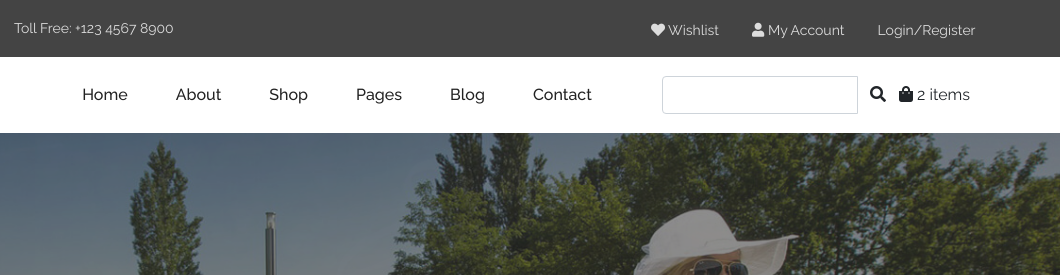
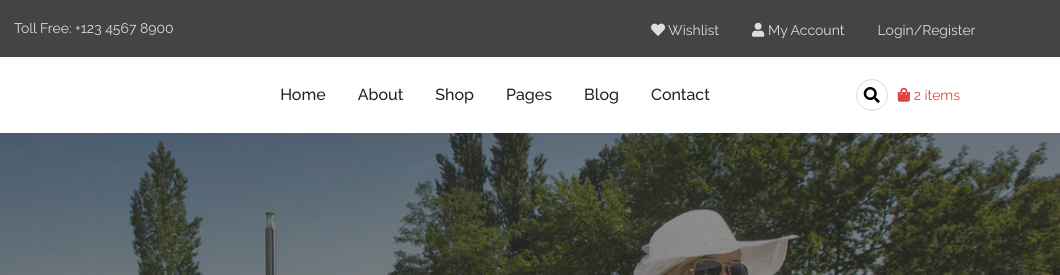
Before and after one commit to Nazmul-hasan69/E-buy, a plain HTML site: page index.html in a window 1280 px wide. Shown: the top 275 px of the page, 220-1280 px from the left. Drawn offline with nearby package versions, Linux system fonts and the light colour scheme.

Commit message:
some modifie

```diff
--- a/assets/css/style.css
+++ b/assets/css/style.css
@@ -127,7 +127,7 @@ img{
 /*header section end*/
 
 /*Navbar section start*/
-#main_menu ul li a{
+#navbar .main_menu ul li a{
     font-weight: 500;
     font-size: 16px;
     color: #222222;
@@ -138,10 +138,10 @@ img{
     -ms-transition: all linear .3s;
     -o-transition: all linear .3s;
 }
-#main_menu ul li a:hover{
+#navbar .main_menu ul li a:hover{
     color: var(--hlt-color);
 }
-#main_menu ul li a::before{
+#navbar .main_menu ul li a::before{
     position: absolute;
     content: '';
     width: 10px;
@@ -152,10 +152,10 @@ img{
     opacity: 0;
     transition: all linear .3s;
 }
-#main_menu ul li:hover a::before{
+#navbar .main_menu ul li:hover a::before{
     opacity: 1;
 }
-#main_menu ul li a::after{
+#navbar .main_menu ul li a::after{
     position: absolute;
     content: '';
     width: 22px;
@@ -166,8 +166,58 @@ img{
     opacity: 0;
     transition: all linear .3s;
 }
-#main_menu ul li:hover a::after{
+#navbar .main_menu ul li:hover a::after{
     opacity: 1;
+}
+
+#navbar .search_box{
+    position: absolute;
+    right: 100px;
+}
+#navbar .search_box .input_box{
+    width: 32px;
+    height: 32px;
+    border: 1px solid #dddddc;
+    position: relative;
+    transition: all linear 0.3s;
+    margin-right: 10px;
+    padding-bottom: 10px;
+    background: var(--white-color);
+    border-radius: 25px;
+    -webkit-border-radius: 25px;
+    -moz-border-radius: 25px;
+    -ms-border-radius: 25px;
+    -o-border-radius: 25px;
+}
+#navbar .search_box .input_box:hover{
+    width: 200px;
+}
+#navbar .search_box .input_box input{
+    width: 100%;
+    height: 100%;
+    border: none;
+    background: none;
+    padding: 0 40px 0 10px;
+    font-size: 14px;
+    text-transform: lowercase;
+    margin-top: 5px;
+}
+#navbar .search_box .input_box button{
+    background: none;
+    border: none;
+    position: absolute;
+    right: 0;
+    top: 0;
+    text-align: center;
+    width: 30px;
+    height: 30px;
+    line-height: 30px;
+}
+#navbar .search_box .cart_icon a{
+    color: var(--hlt-color);
+    text-decoration: none;
+    font-size: 14px;
+    line-height: 20px;
 }
 /*Navbar section end*/
 
@@ -408,6 +458,7 @@ img{
     -moz-transition: all linear .3s;
     -ms-transition: all linear .3s;
     -o-transition: all linear .3s;
+    overflow: hidden;
     opacity: 0;
 }
 .featured_item_thum:hover .featured_item_overly2{
@@ -507,25 +558,20 @@ img{
     padding-bottom: 5px;
 }
 
-.coun{
+#offer .offer_info .offer_count_down .count_down_item{
+    border: 1px solid #b2b2b2;
     width: 80px;
     height: 80px;
-    border: 1px solid #b2b2b2;
+    margin: 15px 15px 0;
+    padding-top: 8px;
 }
-.coun h2 span{
-    color: #444444;
+#offer .offer_info .offer_count_down .count_down_item span{
+    display: block;
+    text-align: center;
     font-size: 20px;
     font-weight: 500;
-    margin-bottom: 0;
-}
-.coun span{
-    color: #444444;
-    font-size: 20px;
-    font-weight: 500;
-}
-#offer .offer_count_down .count_down_item span{
-    display:block;
-    text-align:center;
+    text-transform: capitalize;
+    color: var(--fog-white-color);
 }
 /*offer section end*/
 
--- a/assets/js/app.js
+++ b/assets/js/app.js
@@ -19,10 +19,10 @@ $(function(){
   // Coutdown js
   $('.count_down').countdown('2021/12/12', function(event) {
     var $this = $(this).html(event.strftime(''
-      + '<div class="col-3"><div class="count_down_item"><div class= "coun"><h2><span>%d</span></h2><span>Days</span></div></div></div>'
-      + '<div class="col-3"><div class="count_down_item"><div class= "coun"><h2><span>%H</span></h2><span>Hours</span></div></div></div>'
-      + '<div class="col-3"><div class="count_down_item"><div class= "coun"><h2><span>%M</span></h2><span>Mins</span></div></div></div>'
-      + '<div class="col-3"><div class="count_down_item"><div class= "coun"><h2><span>%S</span></h2><span>Sec</span></div></div></div>'));
+      + '<div class="count_down_item col-md-3"><span>%d</span><span>Days</span></div>'
+      + '<div class="count_down_item col-md-3"><span>%H</span><span>Hours</span></div>'
+      + '<div class="count_down_item col-md-3"><span>%M</span><span>Mins</span></div>'
+      + '<div class="count_down_item col-md-3"><span>%S</span><span>Sec</span></div>'));
   });
 
   //latest js
--- a/index.html
+++ b/index.html
@@ -82,7 +82,7 @@
           </div>
         </div>
       </section>
-      <nav class="navbar navbar-expand-lg">
+      <nav id="navbar" class="navbar navbar-expand-lg">
         <div class="container">
           <a class="navbar-brand" href="#">
             <img src="assets/images/logo.png" alt="" />
@@ -90,37 +90,39 @@
           <button type="button" class="navbar-toggler" data-bs-toggle="collapse" data-bs-target="#main_menu">
             <span class="navbar-toggler-icon"></span>
           </button>
-          <div class="collapse navbar-collapse" id="main_menu">
+          <div class="collapse navbar-collapse main_menu" id="main_menu">
             <ul class="navbar-nav mx-auto">
-              <li class="nav-item px-3">
+              <li class="nav-item px-2">
                 <a href="#" class="nav-link">Home</a>
               </li>
-              <li class="nav-item px-3">
+              <li class="nav-item px-2">
                 <a href="#" class="nav-link">About</a>
               </li>
-              <li class="nav-item px-3">
+              <li class="nav-item px-2">
                 <a href="#" class="nav-link">Shop</a>
               </li>
-              <li class="nav-item px-3">
+              <li class="nav-item px-2">
                 <a href="#" class="nav-link">Pages</a>
               </li>
-              <li class="nav-item px-3">
+              <li class="nav-item px-2">
                 <a href="#" class="nav-link">Blog</a>
               </li>
-              <li class="nav-item px-3">
+              <li class="nav-item px-2">
                 <a href="#" class="nav-link">Contact</a>
               </li>
             </ul>
-            <div class="search_cart d-flex align-items-center">
-              <div class="input-group search_box w-75">
-                <input type="text" class="form-control" />
-                <button class="btn">
-                  <i class="fas fa-search"></i>
-                </button>
-              </div>
-              <div class="cart_icon w-25">
-                <i class="fas fa-shopping-bag"></i>
-                2 items
+            <div class="search_box d-none d-lg-block">
+              <div class="d-flex flex-wrap align-items-center">
+                <div class="input_box">
+                  <input type="text" class="form-control" placeholder="Search">
+                  <button type="submit"><i class="fa fa-search"></i></button>
+                </div>
+                <div class="cart_icon">
+                  <a href="index.html">
+                    <i class="fa fa-shopping-bag"></i>
+                    2 items
+                  </a>
+                </div>
               </div>
             </div>
           </div>
@@ -564,10 +566,10 @@
                 <h3>NEW PRODUCT</h3>
                 <h2>MICROSOFT SURFACE PRO</h2>
                 <p>Lorem Ipsum is simply dummy text of the printing and typesetting industry. Loremsum has been the industry's standard dummy text ever since the 1500s, when an unknown printer took a galley of type and scrambled it to make a type specimen book. It hasived not only five centuries, with the release of Letraset sheets.</p>
-              </div>
-              <div class="offer_count_down">
-                <h2>LAUNCH IN</h2>
-                <div class="count_down row"></div>
+                <div class="offer_count_down">
+                  <h2>LAUNCH IN</h2>
+                  <div class="count_down row"></div>
+                </div>
               </div>
             </div>
           </div>
```
